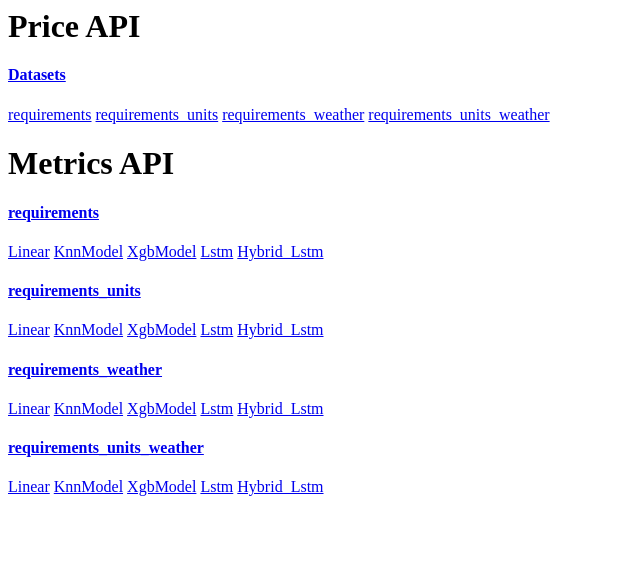
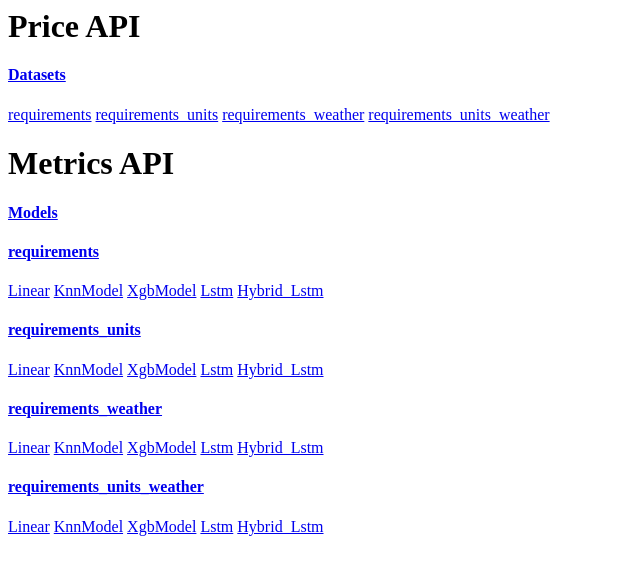
Before and after one commit to ThanosPourikis/Thesis, a Flask app: page /Api/docs in a window 1280 px wide. Shown: the top 575 px of the page, without its empty margins (0-640 px from the left). Run offline with Flask 2, Linux system fonts and the light colour scheme.

Commit message:
Update api.jinja

```diff
--- a/templates/api.jinja
+++ b/templates/api.jinja
@@ -10,6 +10,9 @@
 				</div>
 			</div>
 	<h1>Metrics API</h1>
+	<div class="card-body">
+		<a href="/Api/models" class="card-link"><h4 class="card-title">Models</h4></a>
+	</div>
 	{% for i in datasets %}
 			<div class="card">
 			<div class="card-body">
```
